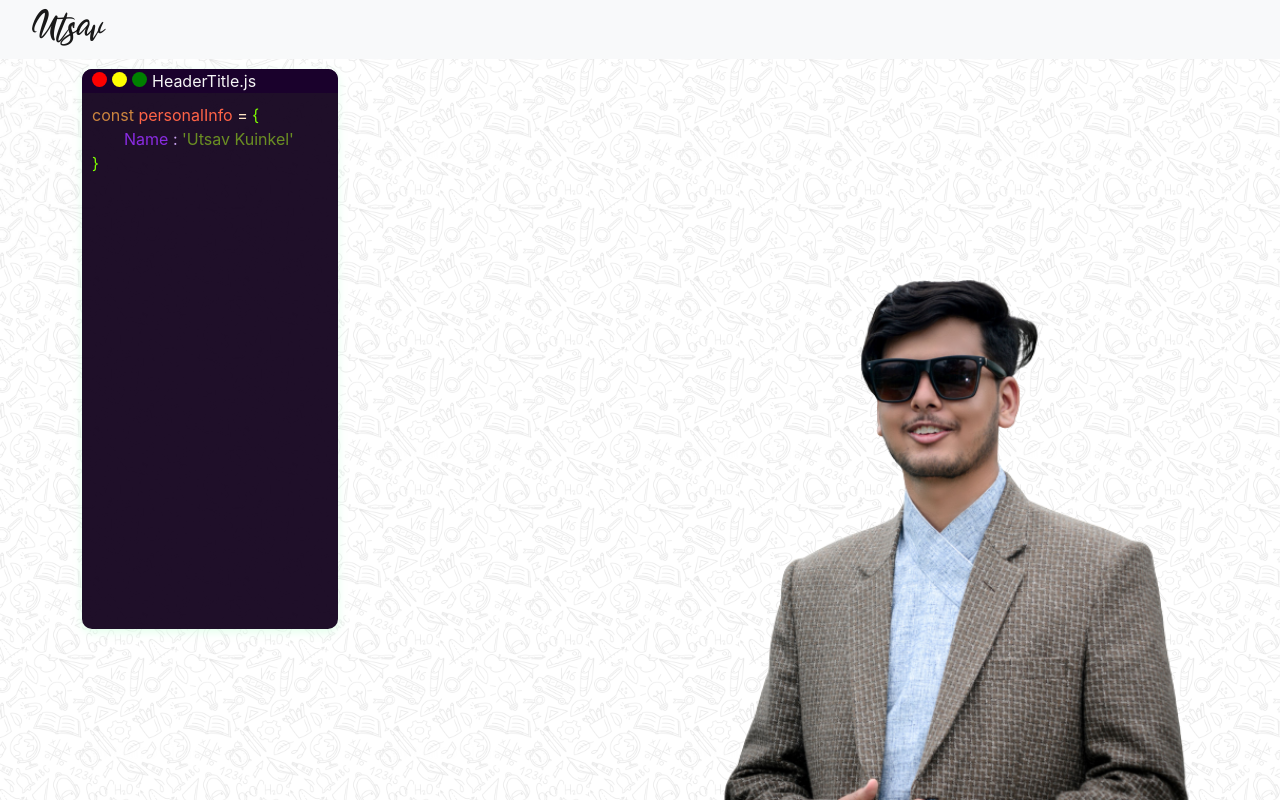
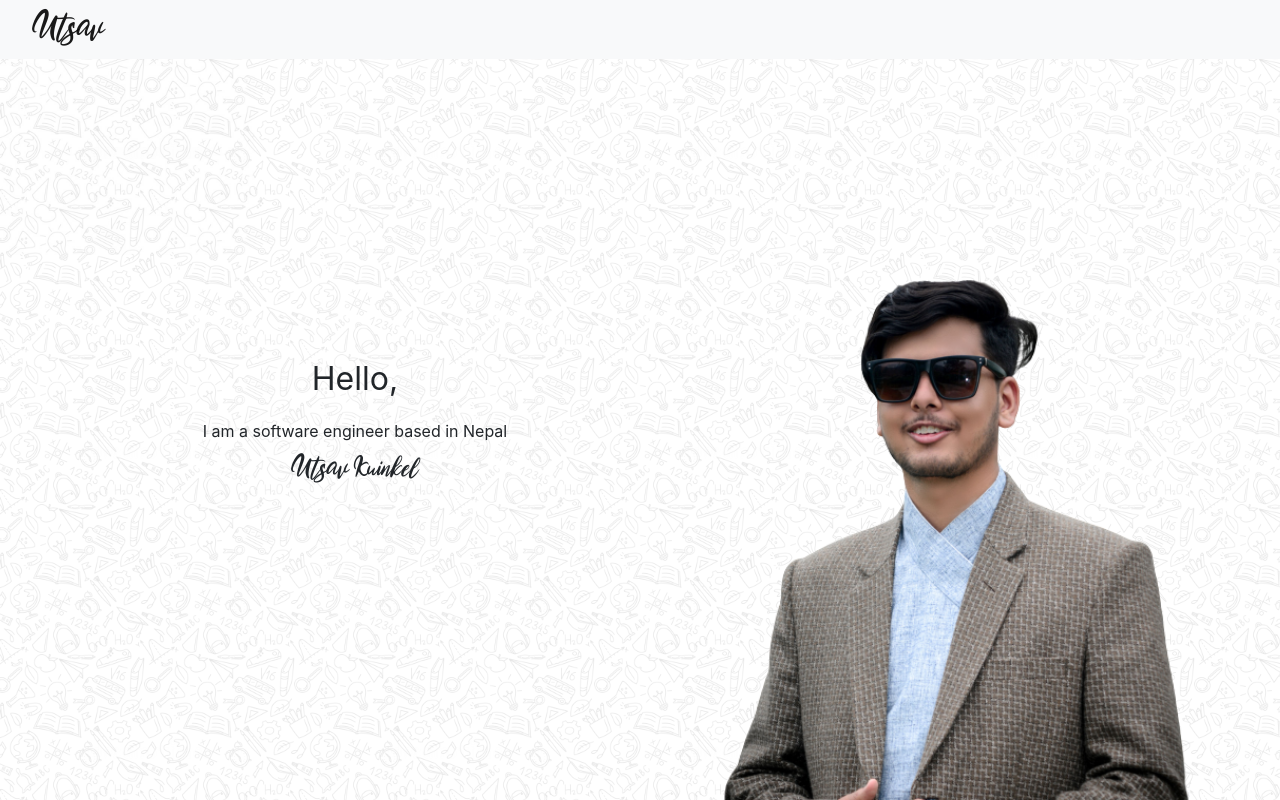
Before and after one commit to utshaav/utshaav, a React (Create React App) app: page /#/ in a window 1280 px wide. Built offline with nearby package versions, Linux system fonts and the light colour scheme.

Commit message:
Removed code snip from main

```diff
--- a/src/screens/Introduction.tsx
+++ b/src/screens/Introduction.tsx
@@ -6,8 +6,8 @@ import "./Introduction.scss";
 function Introduction() {
   return (
     <div className="container">
-      <CodeSnipp />
-      {/* <div className="row ">
+      {/* <CodeSnipp /> */}
+      <div className="row ">
         <div className="col-md-6 center">
           <p className="intro_text">Hello, </p>
           <p>I am a software engineer based in Nepal</p>
@@ -16,7 +16,7 @@ function Introduction() {
         <div className="col-md-6" style={{ backgroundColor: "", height: '92vh' }}>
 
         </div>
-      </div> */}
+      </div>
       <img className="corner-image" src={image} alt="Mero pic lol" />
     </div>
   )
```
